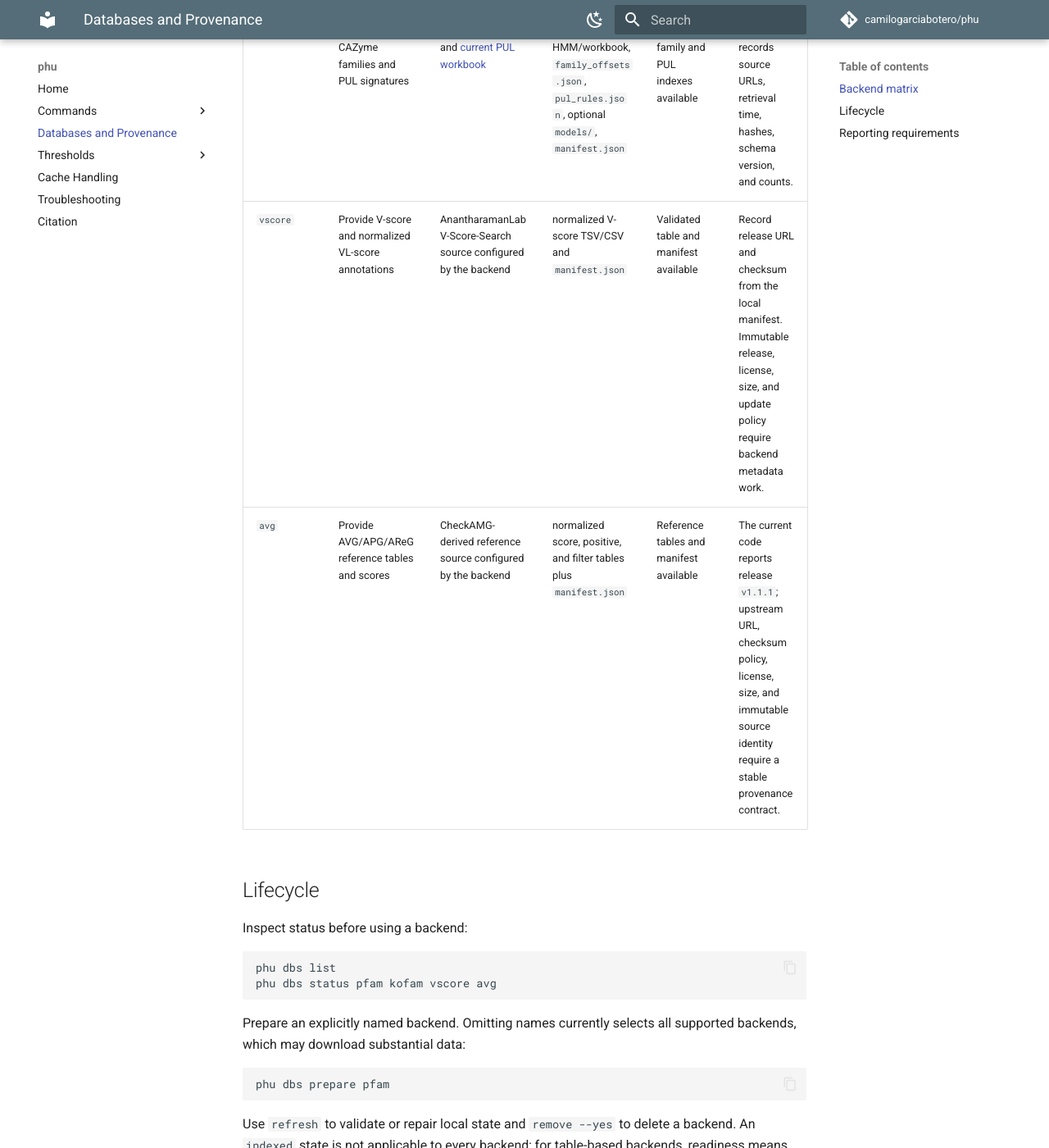
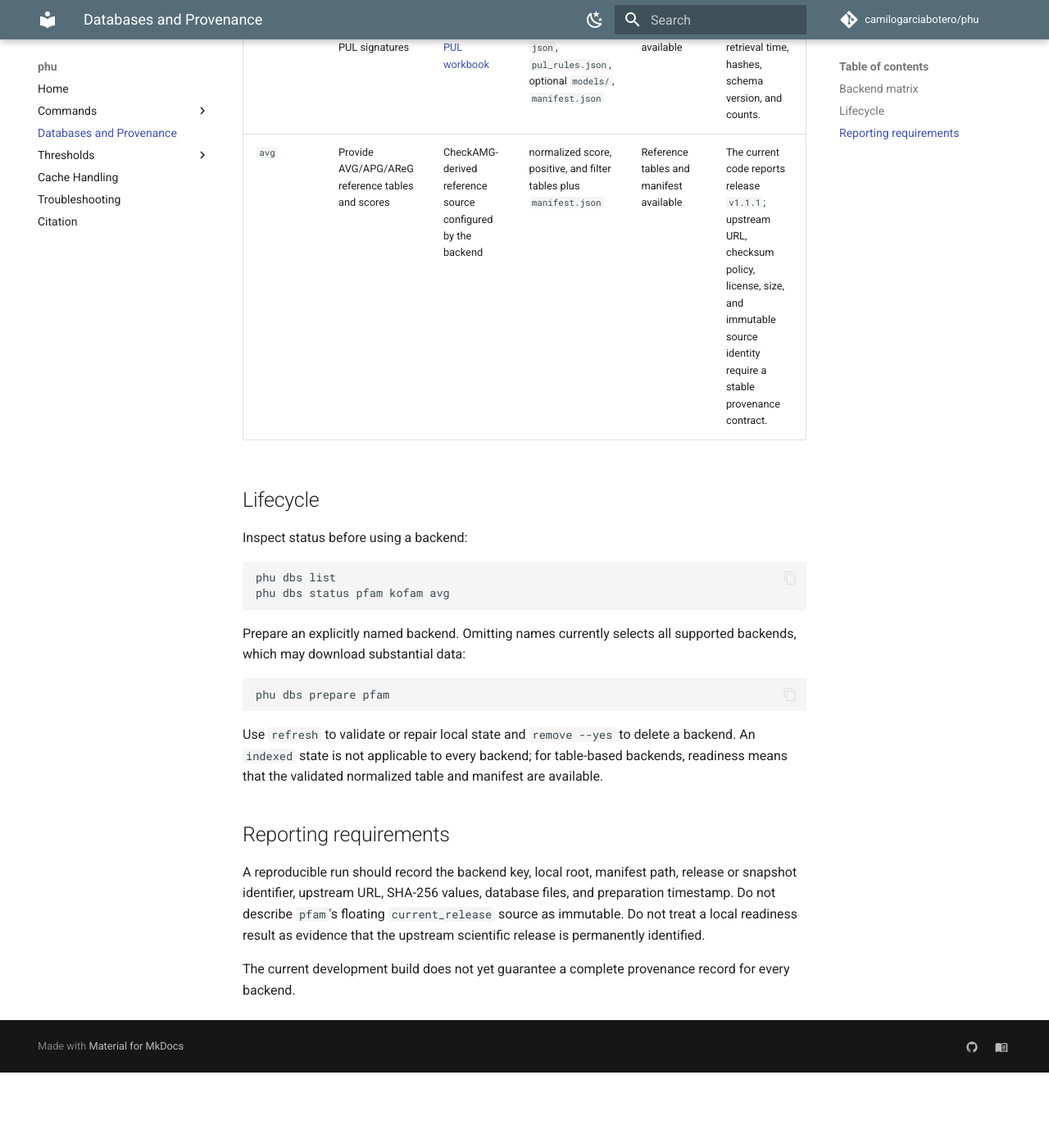
Before and after one commit to camilogarciabotero/phu, an MkDocs documentation site: the page built from docs/databases.md, in a window 1280 px wide and 1400 px high, scrolled down 1083 px. Shown: the whole window at 82% size. Built offline with MkDocs 1.6.1 and Material for MkDocs 9.7.7, drawn with Linux system fonts in a browser that asks for light colours; comment, search, counter and statistics services are not loaded; after the commit the page ends 2391 px from its top, so only the background shows below that.

Commit message:
Update documentation: remove vscore references from databases and cache sections

````diff
--- a/docs/databases.md
+++ b/docs/databases.md
@@ -2,7 +2,7 @@
 
 PHU database downloads are scientific inputs. Record the backend, local
 manifest, release identifier, and checksum with every analysis. The development
-registry currently exposes `pfam`, `kofam`, `dbcan`, `vscore`, and `avg`.
+registry currently exposes `pfam`, `kofam`, `dbcan`, and `avg`.
 
 ## Backend matrix
 
@@ -11,7 +11,6 @@ registry currently exposes `pfam`, `kofam`, `dbcan`, `vscore`, and `avg`.
 | `pfam` | Resolve PFAM accessions and search protein-family HMMs | [Pfam current release](https://ftp.ebi.ac.uk/pub/databases/Pfam/current_release/Pfam-A.hmm.gz) | `Pfam-A.hmm.gz`, `Pfam-A.hmm`, `offsets.json`, optional `models/`, `manifest.json` | HMM and byte-offset index available | The source is a floating `current_release`; pinning, upstream release ID, license, size, and expected checksum are not yet recorded as a stable PHU contract. |
 | `kofam` | Resolve KO models and apply KOfam thresholds | Zenodo record `19503464`: [`ko_list.gz`](https://zenodo.org/records/19503464/files/ko_list.gz), [`kofam.hmm.xz`](https://zenodo.org/records/19503464/files/kofam.hmm.xz) | `ko_list.gz`, `ko_list`, `kofam.hmm.xz`, `kofam.hmm`, `ko_metadata.json`, `offsets.json`, optional `models/`, `manifest.json` | HMM, KO metadata, and byte-offset index available | The Zenodo record is pinned in code, but per-file checksums, license, size, and citation metadata are not yet exposed as a stable PHU contract. |
 | `dbcan` | Resolve CAZyme families and PUL signatures | [dbCAN HMM V15](https://pro.unl.edu/dbCAN2/download_file.php?file=Databases/V15/dbCAN-HMMdb-V15.txt) and [current PUL workbook](https://pro.unl.edu/dbCAN2/download_file.php?file=run_dbCAN_database_total/db_current/dbCAN-PUL.xlsx) | Raw HMM/workbook, `family_offsets.json`, `pul_rules.json`, optional `models/`, `manifest.json` | HMM family and PUL indexes available | Manifest records source URLs, retrieval time, hashes, schema version, and counts. |
-| `vscore` | Provide V-score and normalized VL-score annotations | AnantharamanLab V-Score-Search source configured by the backend | normalized V-score TSV/CSV and `manifest.json` | Validated table and manifest available | Record release URL and checksum from the local manifest. Immutable release, license, size, and update policy require backend metadata work. |
 | `avg` | Provide AVG/APG/AReG reference tables and scores | CheckAMG-derived reference source configured by the backend | normalized score, positive, and filter tables plus `manifest.json` | Reference tables and manifest available | The current code reports release `v1.1.1`; upstream URL, checksum policy, license, size, and immutable source identity require a stable provenance contract. |
 
 ## Lifecycle
@@ -20,7 +19,7 @@ Inspect status before using a backend:
 
 ```bash
 phu dbs list
-phu dbs status pfam kofam vscore avg
+phu dbs status pfam kofam avg
 ```
 
 Prepare an explicitly named backend. Omitting names currently selects all
````
Also changed, not shown: docs/cache.md (+1 -4 lines).
